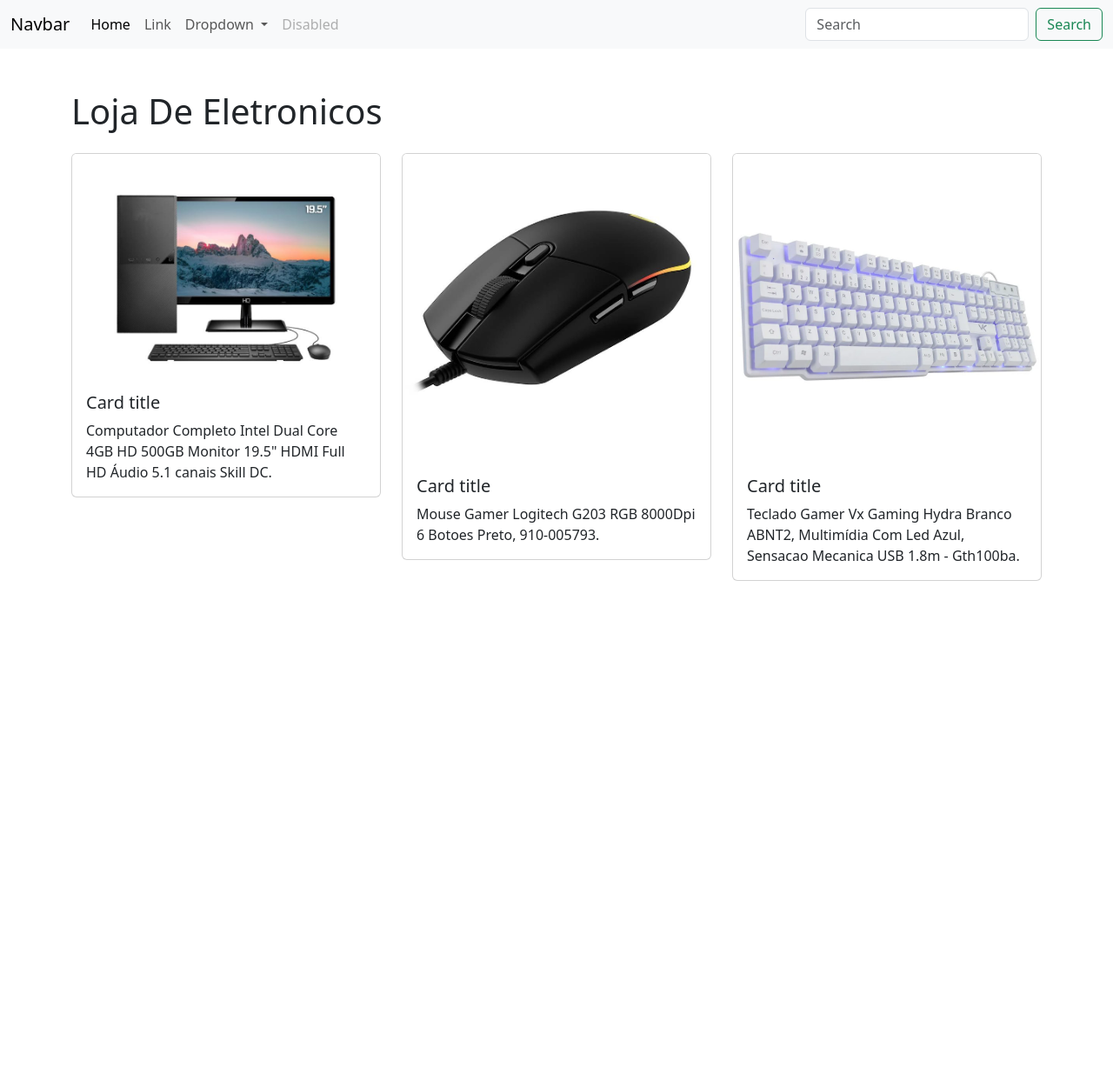
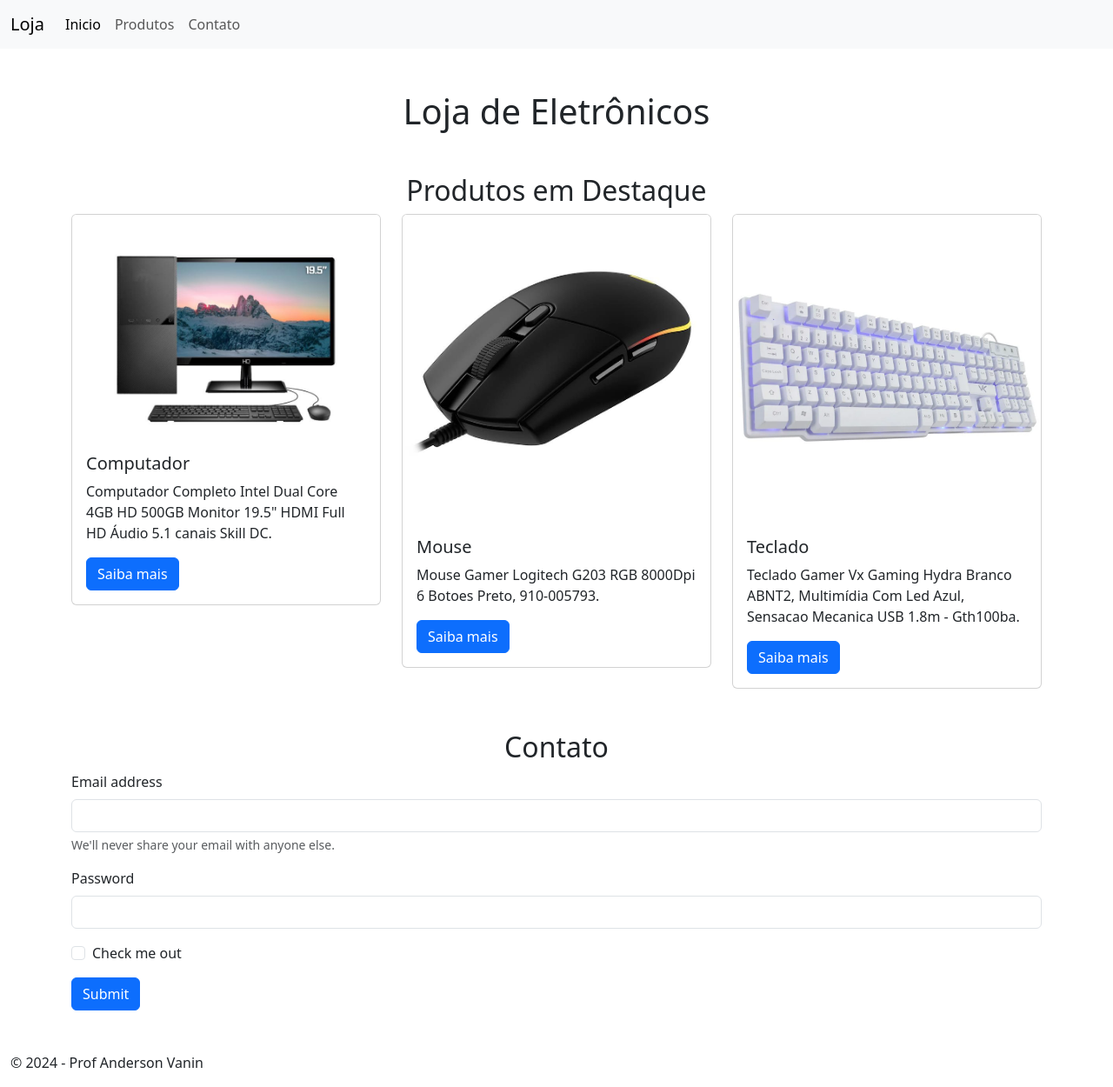
Before and after one commit to isaribeirooo/Meusite, a plain HTML site: page index.html in a window 1280 px wide. Shown: the whole page at 87% size. Before the commit the page ends 800 px from the top, so only its background shows below. Drawn offline with Linux system fonts and the light colour scheme.

Commit message:
ajustes no index

```diff
--- a/index.html
+++ b/index.html
@@ -2,85 +2,100 @@
 <html lang="pt-br">
 <head>
     <meta charset="UTF-8">
-    <meta http-equiv="X-UA-Compatible" content="IE=edge">
     <meta name="viewport" content="width=device-width, initial-scale=1.0">
-    <title>Loja de Eletronicos</title>
+    <title>Loja de Eletrônicos</title>
     <link rel="stylesheet" href="css/bootstrap.css">
 </head>
 <body>
-
+    <!-- inicio do menu -->
     <nav class="navbar navbar-expand-lg bg-body-tertiary">
         <div class="container-fluid">
-          <a class="navbar-brand" href="#">Navbar</a>
-          <button class="navbar-toggler" type="button" data-bs-toggle="collapse" data-bs-target="#navbarSupportedContent" aria-controls="navbarSupportedContent" aria-expanded="false" aria-label="Toggle navigation">
+          <a class="navbar-brand" href="#">Loja</a>
+          <button class="navbar-toggler" type="button" data-bs-toggle="collapse" data-bs-target="#navbarNav" aria-controls="navbarNav" aria-expanded="false" aria-label="Toggle navigation">
             <span class="navbar-toggler-icon"></span>
           </button>
-          <div class="collapse navbar-collapse" id="navbarSupportedContent">
-            <ul class="navbar-nav me-auto mb-2 mb-lg-0">
+            <div class="collapse navbar-collapse" id="navbarNav">
+                <ul class="navbar-nav">
                     <li class="nav-item">
-                <a class="nav-link active" aria-current="page" href="#">Home</a>
+                        <a class="nav-link active" aria-current="page" href="#">Inicio</a>
                     </li>
                     <li class="nav-item">
-                <a class="nav-link" href="#">Link</a>
-              </li>
-              <li class="nav-item dropdown">
-                <a class="nav-link dropdown-toggle" href="#" role="button" data-bs-toggle="dropdown" aria-expanded="false">
-                  Dropdown
-                </a>
-                <ul class="dropdown-menu">
-                  <li><a class="dropdown-item" href="#">Action</a></li>
-                  <li><a class="dropdown-item" href="#">Another action</a></li>
-                  <li><hr class="dropdown-divider"></li>
-                  <li><a class="dropdown-item" href="#">Something else here</a></li>
-                </ul>
+                        <a class="nav-link" href="#">Produtos</a>
                     </li>
                     <li class="nav-item">
-                <a class="nav-link disabled" aria-disabled="true">Disabled</a>
+                        <a class="nav-link" href="#">Contato</a>
                     </li>
                 </ul>
-            <form class="d-flex" role="search">
-              <input class="form-control me-2" type="search" placeholder="Search" aria-label="Search">
-              <button class="btn btn-outline-success" type="submit">Search</button>
-            </form>
             </div>
         </div>
     </nav>
+    <!-- fim do menu -->
 
      <header class="container mt-5">
-        <h1>Loja De Eletronicos</h1>
+        <h1 class="text-center">Loja de Eletrônicos</h1>
      </header>
-      <main class="container mt-4">
+     <main class="container mt-5">
         <section>
-            <div class="row row-cols-1 row-cols-md-3 g-4">
-              <div class="col">
+            <h2 class="text-center">Produtos em Destaque</h2>
+            <div class="row">
+                <div class="col-md-4">
                     <div class="card">
                         <img src="img/2015596410.jpg" class="card-img-top" alt="...">
                         <div class="card-body">
-                    <h5 class="card-title">Card title</h5>
+                          <h5 class="card-title">Computador</h5>
                           <p class="card-text">Computador Completo Intel Dual Core 4GB HD 500GB Monitor 19.5" HDMI Full HD Áudio 5.1 canais Skill DC.</p>
+                          <a href="#" class="btn btn-primary">Saiba mais</a>
                         </div>
                     </div>
                 </div>
-              <div class="col">
+                <div class="col-md-4">
                     <div class="card">
                         <img src="img/910-005793 (1).jpg" class="card-img-top" alt="...">
                         <div class="card-body">
-                    <h5 class="card-title">Card title</h5>
+                          <h5 class="card-title">Mouse</h5>
                           <p class="card-text">Mouse Gamer Logitech G203 RGB 8000Dpi 6 Botoes Preto, 910-005793.</p>
+                          <a href="#" class="btn btn-primary">Saiba mais</a>
                         </div>
                     </div>
                 </div>
-              <div class="col">
+                <div class="col-md-4">
                     <div class="card">
                         <img src="img/Teclado-Gamer-Vx-Gaming-Hydra-Branco-ABNT2-Multim-dia-Com-Led-Azul-Sensacao-Mecanica-USB-1-8m-Gth100ba_1713975580_gg.webp" class="card-img-top" alt="...">
                         <div class="card-body">
-                    <h5 class="card-title">Card title</h5>
+                          <h5 class="card-title">Teclado</h5>
                           <p class="card-text">Teclado Gamer Vx Gaming Hydra Branco ABNT2, Multimídia Com Led Azul, Sensacao Mecanica USB 1.8m - Gth100ba.</p>
+                          <a href="#" class="btn btn-primary">Saiba mais</a>
+                        </div>
                     </div>
                 </div>
             </div>
         </section>
+        <section>
+            <h2 class="text-center mt-5">Contato</h2>
+            <form>
+                <div class="mb-3">
+                  <label for="exampleInputEmail1" class="form-label">Email address</label>
+                  <input type="email" class="form-control" id="exampleInputEmail1" aria-describedby="emailHelp">
+                  <div id="emailHelp" class="form-text">We'll never share your email with anyone else.</div>
+                </div>
+                <div class="mb-3">
+                  <label for="exampleInputPassword1" class="form-label">Password</label>
+                  <input type="password" class="form-control" id="exampleInputPassword1">
+                </div>
+                <div class="mb-3 form-check">
+                  <input type="checkbox" class="form-check-input" id="exampleCheck1">
+                  <label class="form-check-label" for="exampleCheck1">Check me out</label>
+                </div>
+                <button type="submit" class="btn btn-primary">Submit</button>
+            </form>
+        </section>
      </main>
+     <footer class="container-fluid mt-5 mb-3">
+        <p>&copy; 2024 - Prof Anderson Vanin</p>
+     </footer>
 
+
+    <script src="js/bootstrap.bundle.js"></script>
+    <script src="js/bootstrap.js"></script>
 </body>
 </html>
```
Lines whose indentation alone changed are shown as unchanged.
